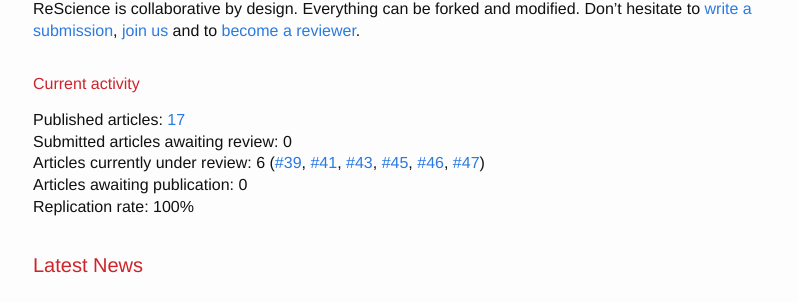
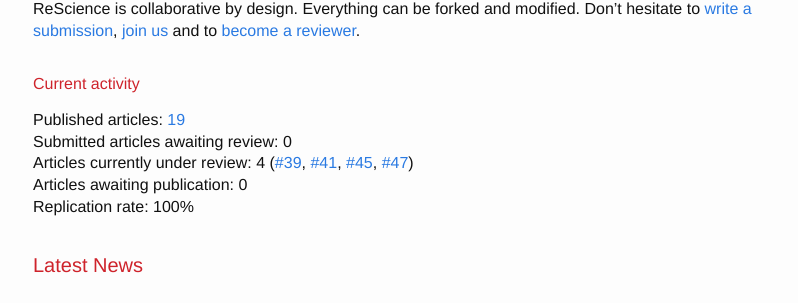
Before and after one commit to ReScience/rescience.github.io, a Jekyll site: the page built from index.md, in a window 1280 px wide and 900 px high, scrolled down 319 px. Shown: the part 149-452 px from the top of the window, without its empty margins (237-1035 px from the left). Built offline with Jekyll 4.4.1, drawn with Linux system fonts in a browser that asks for light colours; our own code applies the rules of GitHub Pages for plain Markdown files.

Commit message:
Updated stats

```diff
--- a/index.md
+++ b/index.md
@@ -25,17 +25,15 @@
 
 ### Current activity
 
-Published articles: [17](https://github.com/ReScience/ReScience)
+Published articles: [19](https://github.com/ReScience/ReScience)
 Submitted articles awaiting review: 0
-Articles currently under review: 6 ([#39], [#41], [#43], [#45], [#46], [#47])
+Articles currently under review: 4 ([#39], [#41], [#45], [#47])
 Articles awaiting publication: 0
 **Replication rate: 100%**
 
 [#39]: https://github.com/ReScience/ReScience-submission/pull/39
 [#41]: https://github.com/ReScience/ReScience-submission/pull/41
-[#43]: https://github.com/ReScience/ReScience-submission/pull/43
 [#45]: https://github.com/ReScience/ReScience-submission/pull/45
-[#46]: https://github.com/ReScience/ReScience-submission/pull/46
 [#47]: https://github.com/ReScience/ReScience-submission/pull/47
 
 
```
